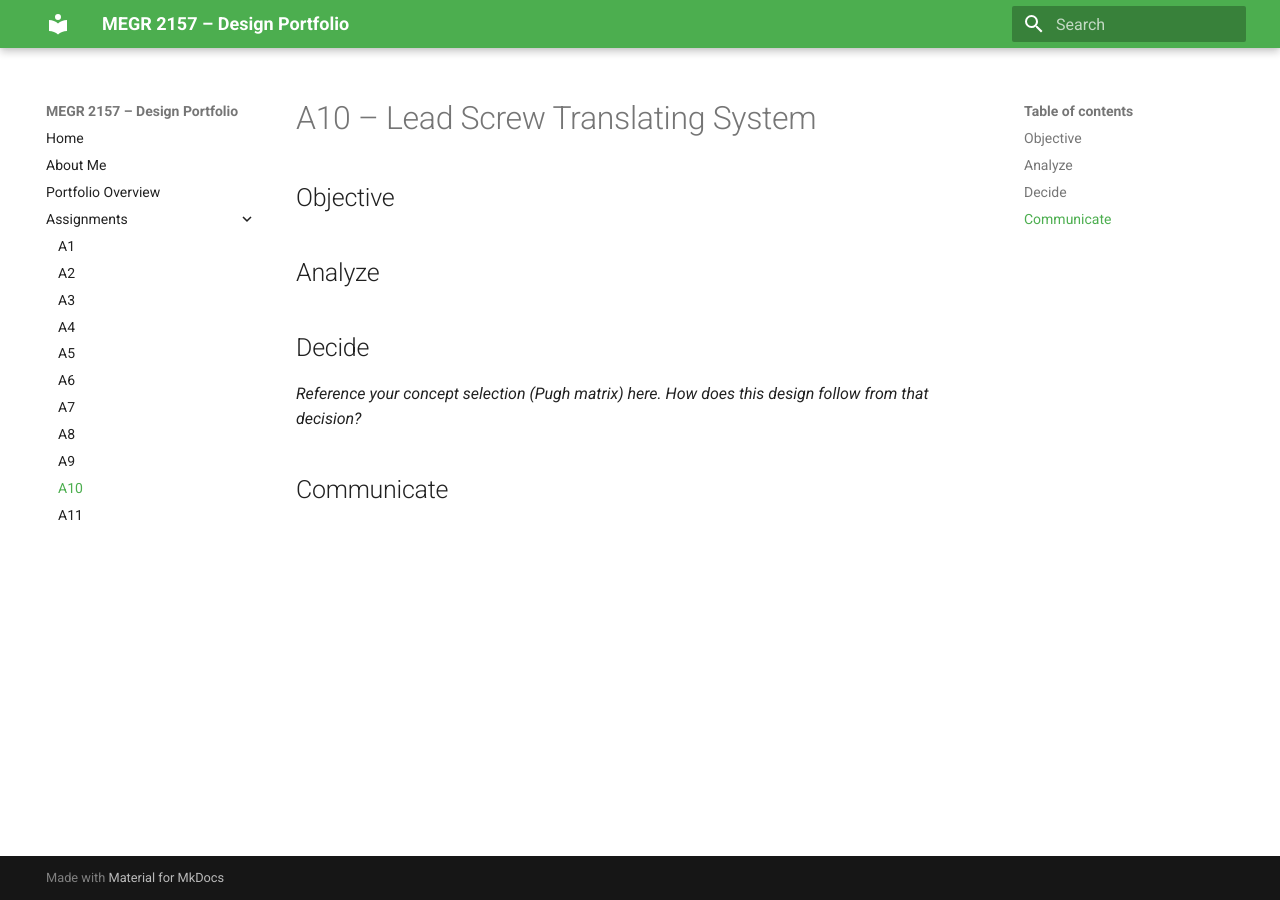
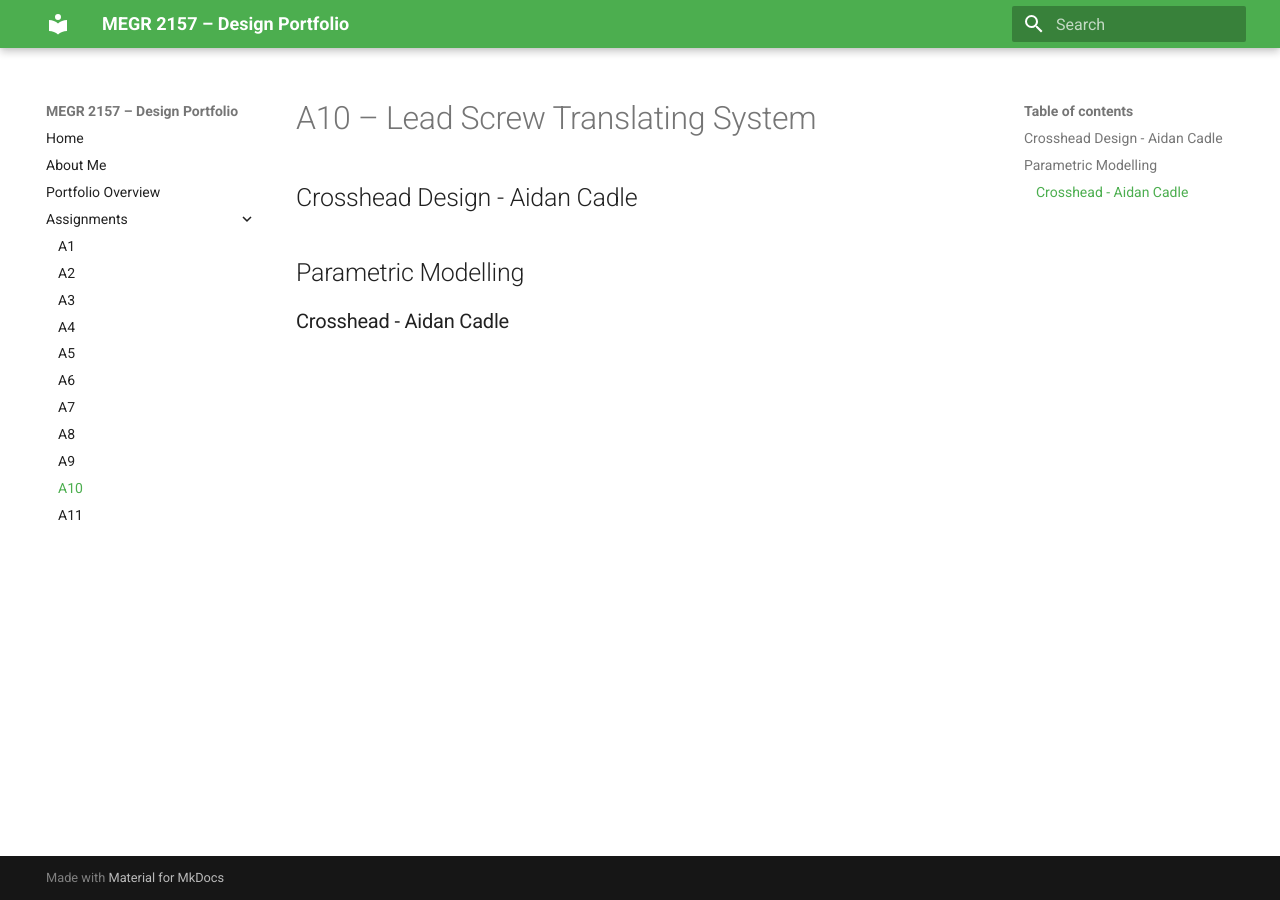
Before and after one commit to CadlesCelica/megr2157-portfolio, an MkDocs documentation site: the page built from docs/assignments/A10/index.md, in a window 1280 px wide. Built offline with MkDocs 1.6.1 and Material for MkDocs 9.7.7, drawn with Linux system fonts in a browser that asks for light colours.

Commit message:
step file upload

```diff
--- a/docs/assignments/A10/index.md
+++ b/docs/assignments/A10/index.md
@@ -1,12 +1,7 @@
 # A10 – Lead Screw Translating System
 
-## Objective
+## Crosshead Design - Aidan Cadle
 
+## Parametric Modelling
 
-## Analyze
-
-
-## Decide
-_Reference your concept selection (Pugh matrix) here. How does this design follow from that decision?_
-
-## Communicate
+### Crosshead - Aidan Cadle
```
Also changed, not shown: 1 other file.
